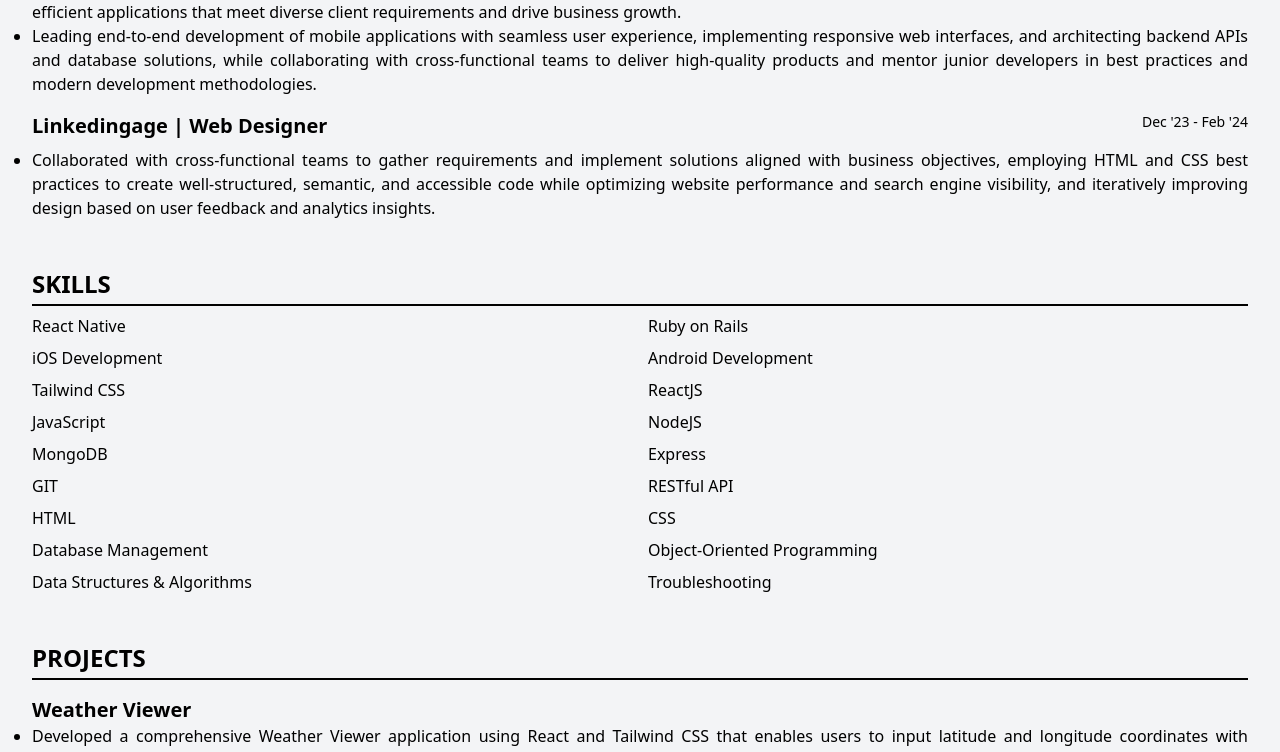
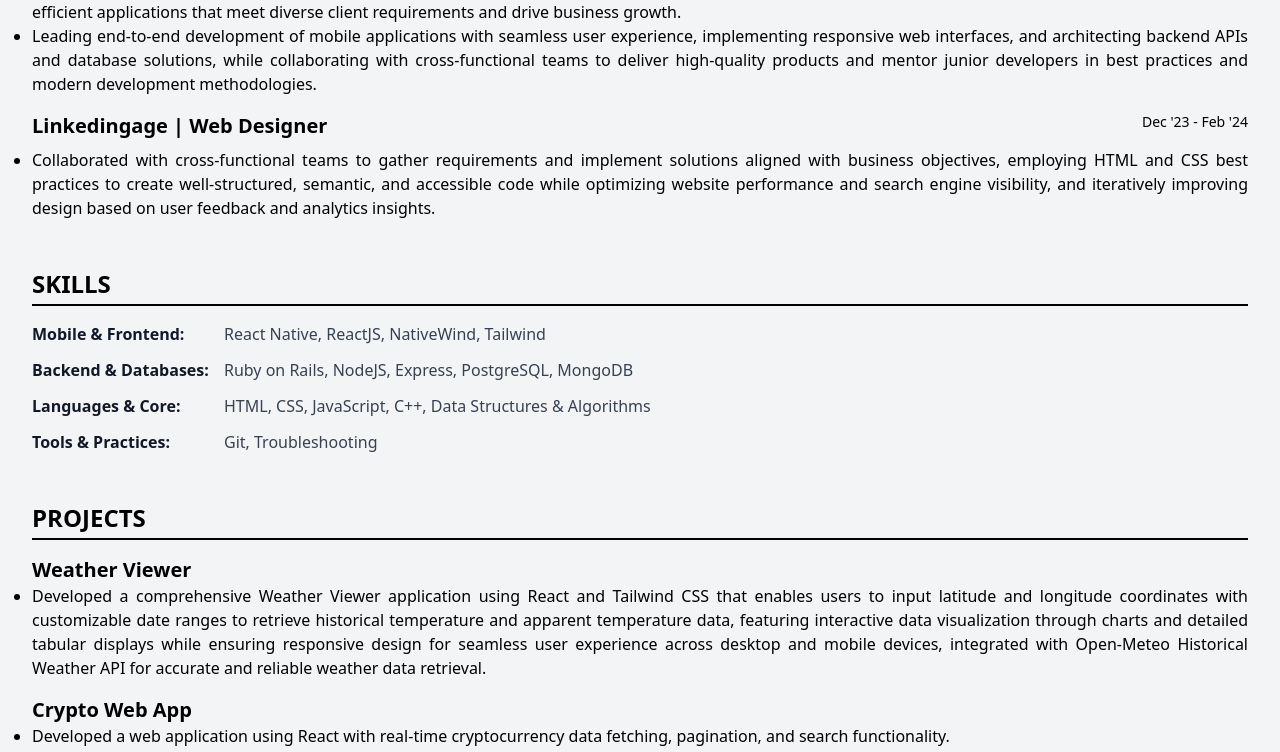
Before and after one commit to kishan04rajput/fullStack, a React (Create React App) app in the folder my-resume/: page / in a window 1280 px wide. Shown: the part 510-1262 px from the top of the page. Built offline with nearby package versions, Linux system fonts and the light colour scheme.

Commit message:
refactor: reorganize skills component to display categorized data using a mapping approach

```diff
--- a/my-resume/src/Components/Skills.js
+++ b/my-resume/src/Components/Skills.js
@@ -1,30 +1,41 @@
 export const Skills = () => {
+  const skillCategories = [
+    {
+      category: "Mobile & Frontend",
+      skills: ["React Native", "ReactJS", "NativeWind", "Tailwind"],
+    },
+    {
+      category: "Backend & Databases",
+      skills: ["Ruby on Rails", "NodeJS", "Express", "PostgreSQL", "MongoDB"],
+    },
+    {
+      category: "Languages & Core",
+      skills: ["HTML", "CSS", "JavaScript", "C++", "Data Structures & Algorithms"],
+    },
+    {
+      category: "Tools & Practices",
+      skills: ["Git", "Troubleshooting"],
+    },
+  ];
+
   return (
     <div>
       <section className="mb-12">
         <h2 className="text-2xl font-bold border-b-2 border-black pb-1">
           SKILLS
         </h2>
-        <ul className="grid grid-cols-2 gap-x-4 gap-y-2 mt-2">
-          <li className="list-none">React Native</li>
-          <li className="list-none">Ruby on Rails</li>
-          <li className="list-none">iOS Development</li>
-          <li className="list-none">Android Development</li>
-          <li className="list-none">Tailwind CSS</li>
-          <li className="list-none">ReactJS</li>
-          <li className="list-none">JavaScript</li>
-          <li className="list-none">NodeJS</li>
-          <li className="list-none">MongoDB</li>
-          <li className="list-none">Express</li>
-          <li className="list-none">GIT</li>
-          <li className="list-none">RESTful API</li>
-          <li className="list-none">HTML</li>
-          <li className="list-none">CSS</li>
-          <li className="list-none">Database Management</li>
-          <li className="list-none">Object-Oriented Programming</li>
-          <li className="list-none">Data Structures & Algorithms</li>
-          <li className="list-none">Troubleshooting</li>
-        </ul>
+        <div className="mt-4 space-y-3">
+          {skillCategories.map((cat, idx) => (
+            <div key={idx} className="flex flex-col sm:flex-row sm:items-baseline">
+              <span className="font-semibold text-gray-900 w-48 shrink-0">
+                {cat.category}:
+              </span>
+              <span className="text-gray-700">
+                {cat.skills.join(", ")}
+              </span>
+            </div>
+          ))}
+        </div>
       </section>
     </div>
   );
```
